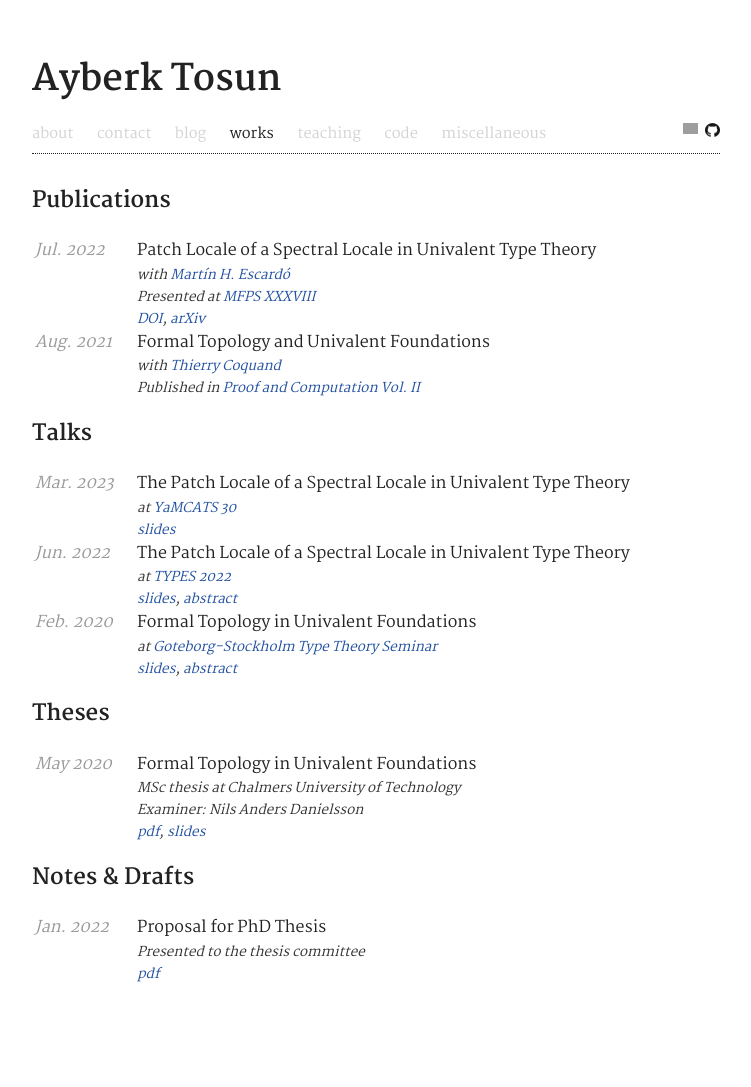
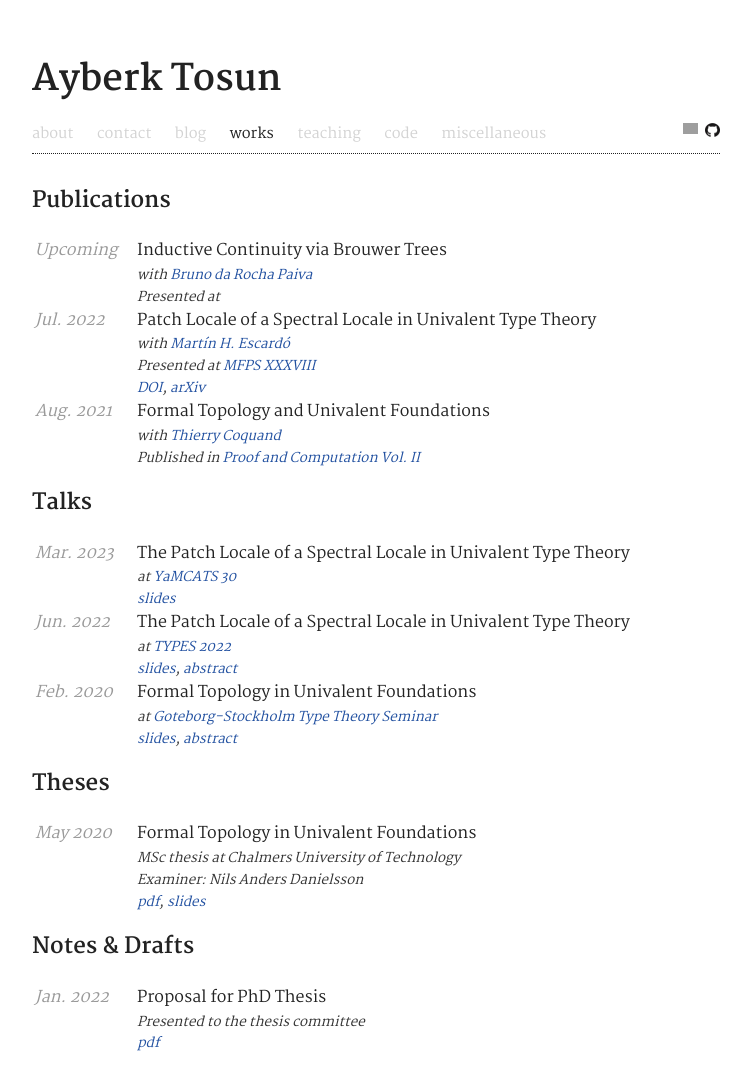
Before and after one commit to ayberkt/homepage, a Jekyll site: the page built from works.md, in a window 1280 px wide. Shown: the whole page, without its empty margins (264-1015 px from the left). Built offline with Jekyll 4.4.1, drawn with Linux system fonts in a browser that asks for light colours; comment, search, counter and statistics services are not loaded; before the commit the page ends 1018 px from its top, so only the background shows below that; grey boxes are pictures that could not be loaded.

Commit message:
Add the inductive continuity paper

```diff
--- a/_data/publications.yml
+++ b/_data/publications.yml
@@ -1,3 +1,16 @@
+- title: "Inductive Continuity via Brouwer Trees"
+  date: Upcoming
+  type: conference
+  coauthor:
+    name: "Vincent Rahli"
+    link: "https://vrahli.github.io/"
+  coauthor:
+    name: "Liron Cohen"
+    link: "https://www.cs.bgu.ac.il/~cliron/"
+  coauthor:
+    name: "Bruno da Rocha Paiva"
+    link: "https://brunorochapaiva.github.io/"
+  extra: "Accepted to be presented at MFCS 2023"
 - title: "Patch Locale of a Spectral Locale in Univalent Type Theory"
   date: Jul. 2022
   type: conference
```
